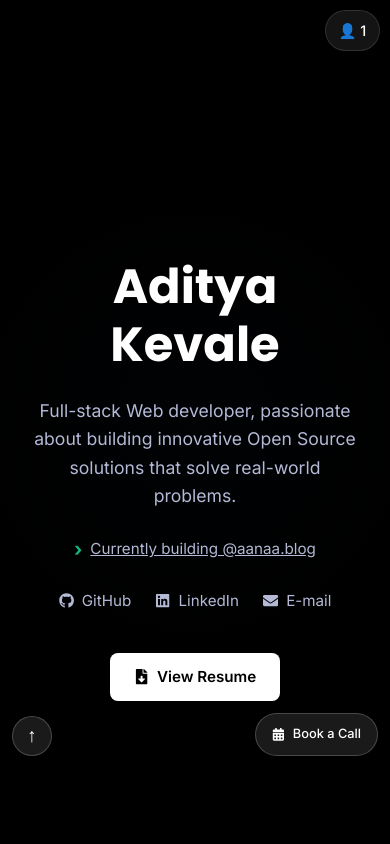
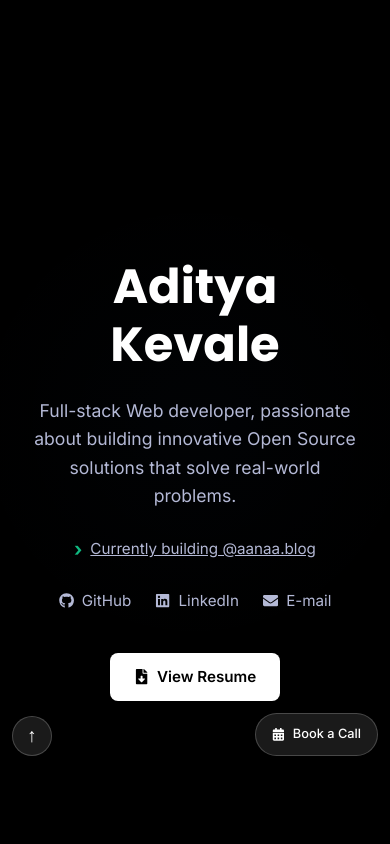
Before and after one commit to kevaleaditya1/kevaleaditya1, a React (Vite) app in the folder react-portfolio/: page / in a window 390 px wide. Shown: the top 844 px of the page. Built offline with nearby package versions, Linux system fonts and the light colour scheme; no server answers.

Commit message:
Remove VisitorBadge component and associated styles

```diff
--- a/react-portfolio/src/App.jsx
+++ b/react-portfolio/src/App.jsx
@@ -8,13 +8,11 @@ import Achievements from './components/Achievements';
 import Contact from './components/Contact';
 import FloatingDock from './components/FloatingDock';
 import FloatingActions from './components/FloatingActions';
-import VisitorBadge from './components/VisitorBadge';
 import './App.css';
 
 function App() {
   return (
     <div className="App">
-      <VisitorBadge />
       <Hero />
       <About />
       <Projects />
--- a/react-portfolio/src/components/VisitorBadge.css
+++ /dev/null
@@ -1,45 +0,0 @@
-.visitor-badge-floating {
-  position: fixed;
-  top: 20px;
-  right: 20px;
-  z-index: 1000;
-  background: rgba(255, 255, 255, 0.08);
-  border: 1px solid rgba(255, 255, 255, 0.12);
-  border-radius: 30px;
-  padding: 0.6rem 1.2rem;
-  backdrop-filter: blur(10px);
-  -webkit-backdrop-filter: blur(10px);
-  display: flex;
-  align-items: center;
-  gap: 0.5rem;
-  animation: fadeIn 0.5s ease-in;
-}
-
-.visitor-count {
-  font-size: 0.9rem;
-  color: var(--text-primary);
-  font-weight: 500;
-  display: flex;
-  align-items: center;
-  gap: 0.4rem;
-}
-
-@keyframes fadeIn {
-  from {
-    opacity: 0;
-    transform: translateY(-10px);
-  }
-  to {
-    opacity: 1;
-    transform: translateY(0);
-  }
-}
-
-@media (max-width: 768px) {
-  .visitor-badge-floating {
-    top: 10px;
-    right: 10px;
-    padding: 0.5rem 0.8rem;
-    font-size: 0.85rem;
-  }
-}
--- a/react-portfolio/src/components/VisitorBadge.jsx
+++ /dev/null
@@ -1,25 +0,0 @@
-import { useState, useEffect, useRef } from 'react';
-import './VisitorBadge.css';
-
-const VisitorBadge = () => {
-  const [visitorCount, setVisitorCount] = useState(0);
-  const hasInitialized = useRef(false);
-
-  useEffect(() => {
-    if (!hasInitialized.current) {
-      hasInitialized.current = true;
-      const storedCount = parseInt(localStorage.getItem('visitorCount') || '0');
-      const newCount = storedCount + 1;
-      localStorage.setItem('visitorCount', newCount.toString());
-      setVisitorCount(newCount);
-    }
-  }, []);
-
-  return (
-    <div className="visitor-badge-floating">
-      <span className="visitor-count">👤 {visitorCount}</span>
-    </div>
-  );
-};
-
-export default VisitorBadge;
```
